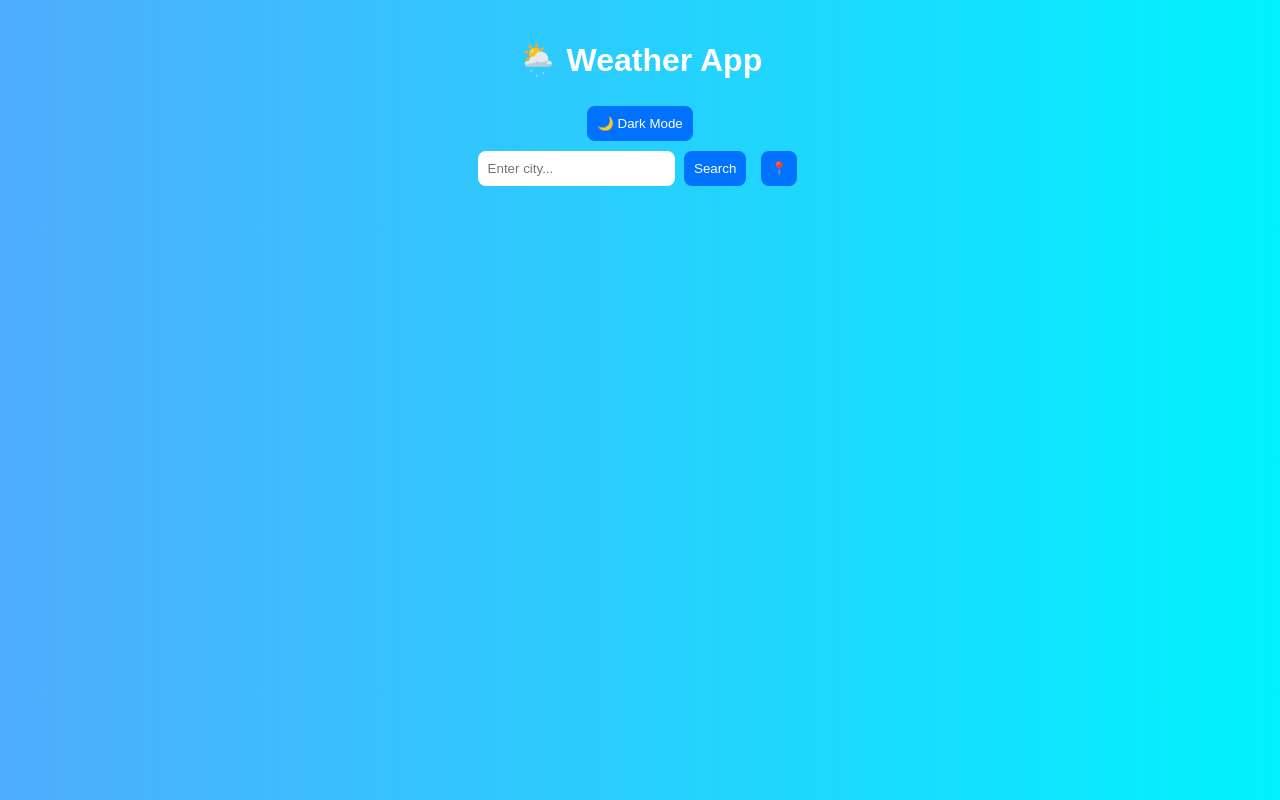
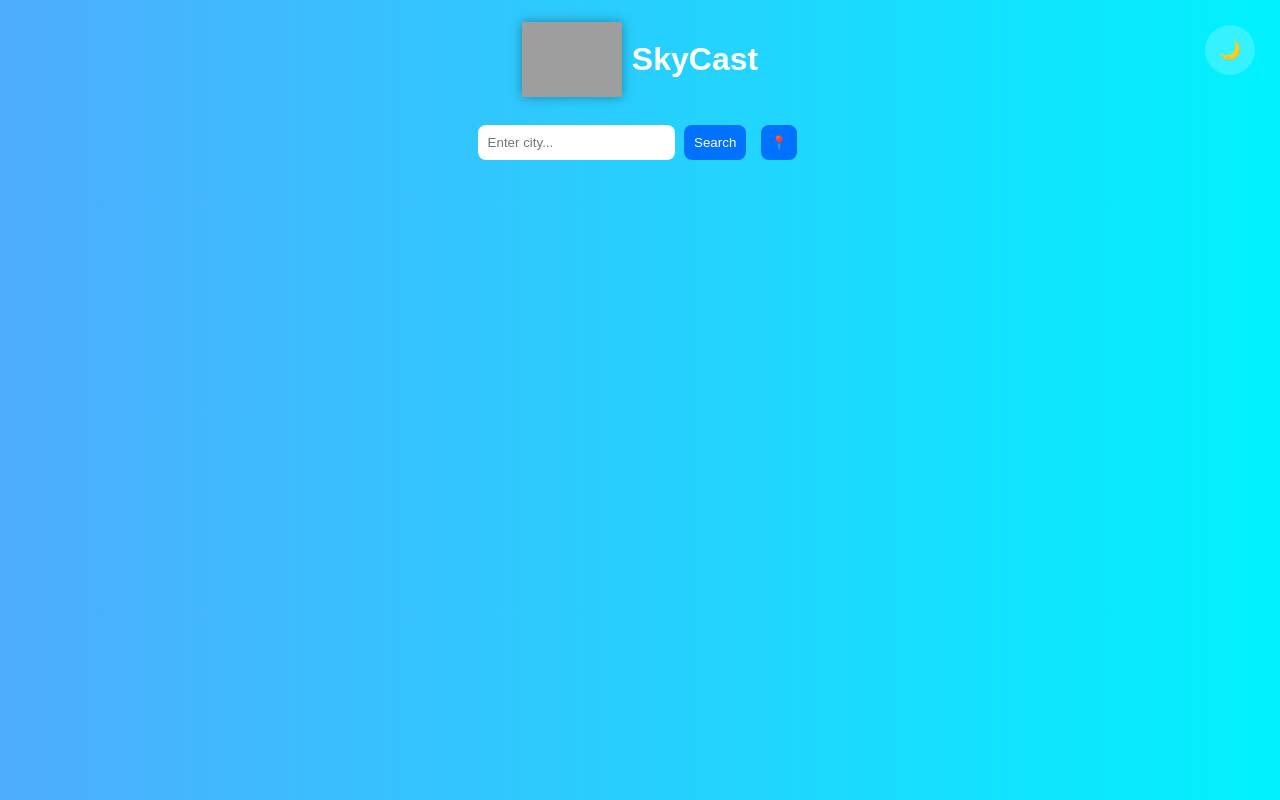
Before and after one commit to Azam92053/SkyCast, a plain HTML site: page index.html in a window 1280 px wide. Drawn offline with Linux system fonts and the light colour scheme; grey boxes are pictures that could not be loaded.

Commit message:
Add logo images and update header for SkyCast branding
Co-authored-by: Copilot <copilot@github.com>

```diff
--- a/index.html
+++ b/index.html
@@ -3,7 +3,8 @@
 <head>
 <meta charset="UTF-8">
 <meta name="viewport" content="width=device-width, initial-scale=1.0">
-<title>Weather App</title>
+<link rel="icon" href="Copilot_20260429_165204.png">
+<title>SkyCast</title>
 
 <style>
 :root {
@@ -87,15 +88,45 @@ button {
 @keyframes spin {
   100% { transform: rotate(360deg); }
 }
+
+.header {
+  display: flex;
+  justify-content: center;
+  align-items: center;
+  position: relative;
+  margin-bottom: 20px;
+}
+
+#themeToggle {
+  position: fixed;
+  top: 20px;
+  right: 20px;
+  z-index: 1000;
+  width: 50px;
+  height: 50px;
+  border-radius: 50%;
+  font-size: 18px;
+  background: rgba(255,255,255,0.2);
+  backdrop-filter: blur(10px);
+  border: none;
+  cursor: pointer;
+  transition: 0.3s;
+  color: var(--text);
+}
+
+#themeToggle:hover {
+  transform: scale(1.1);
+}
 </style>
 </head>
 
 <body>
 
 <div class="container">
-  <h1>🌦️ Weather App</h1>
-
-  <button onclick="toggleTheme()" id="themeToggle">🌙 Dark Mode</button>
+  <div class="header">
+    <img id="logoImg" src="Copilot_20260429_165204.png" alt="Logo" width="100" style="margin-right: 10px; margin-bottom: 0px;">
+    <h1>SkyCast</h1>
+  </div>
 
   <div>
     <input type="text" id="cityInput" placeholder="Enter city...">
@@ -116,6 +147,8 @@ button {
   <div id="forecast" class="forecast"></div>
 </div>
 
+<button onclick="toggleTheme()" id="themeToggle">🌙</button>
+
 <script>
 const apiKey = "YOUR_API_KEY"; // 🔴 put your openweather api key here
 const cache = {};
@@ -126,7 +159,8 @@ function toggleTheme() {
   const isDark = document.body.classList.contains("dark");
   localStorage.setItem("theme", isDark ? "dark" : "light");
   document.getElementById("themeToggle").innerText =
-    isDark ? "☀️ Light Mode" : "🌙 Dark Mode";
+    isDark ? "☀️" : "🌙";
+  updateLogo();
 }
 
 // Load saved theme
@@ -134,9 +168,21 @@ function toggleTheme() {
   const saved = localStorage.getItem("theme");
   if (saved === "dark") {
     document.body.classList.add("dark");
-    document.getElementById("themeToggle").innerText = "☀️ Light Mode";
+    document.getElementById("themeToggle").innerText = "☀️";
   }
+  updateLogo();
 })();
+
+// Update the header logo depending on the theme:
+function updateLogo() {
+  const logo = document.getElementById('logoImg');
+  if (!logo) return;
+  const isDark = document.body.classList.contains('dark');
+  // Use the dark SVG on light mode, and the PNG on dark mode
+  logo.src = isDark ? 'Copilot_20260429_165204.png' : 'light_logo.png';
+  // adjust subtle shadow for contrast
+  logo.style.filter = isDark ? 'drop-shadow(0 0 5px rgba(255,255,255,0.5))' : 'drop-shadow(0 0 6px rgba(0,0,0,0.35))';
+}
 
 // Loader
 function showLoader(show) {
```
Also changed, not shown: 2 other files.
